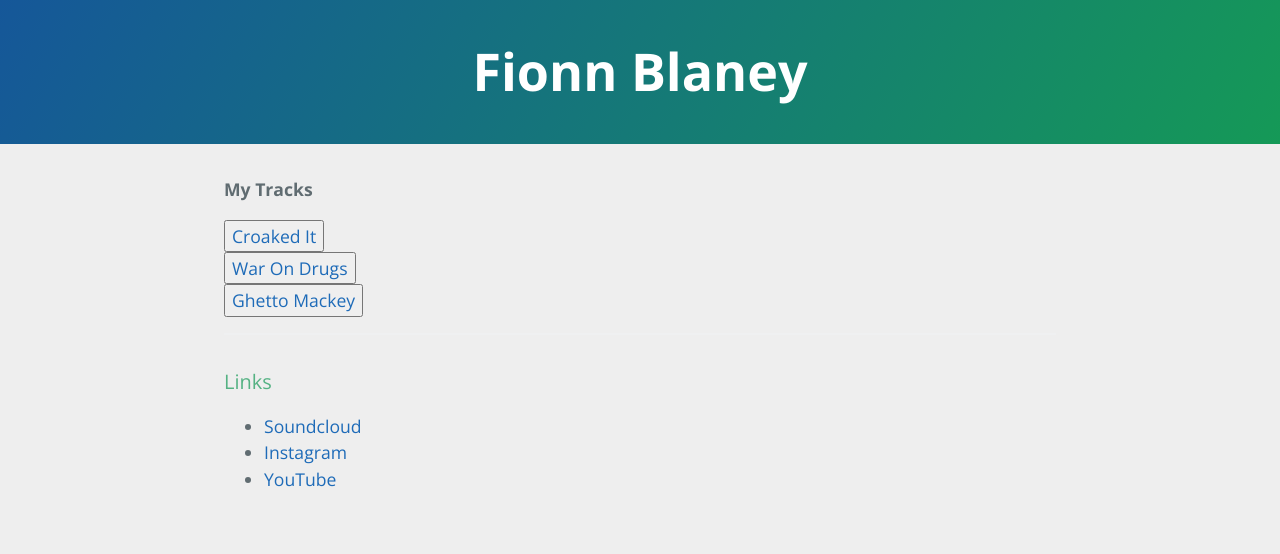
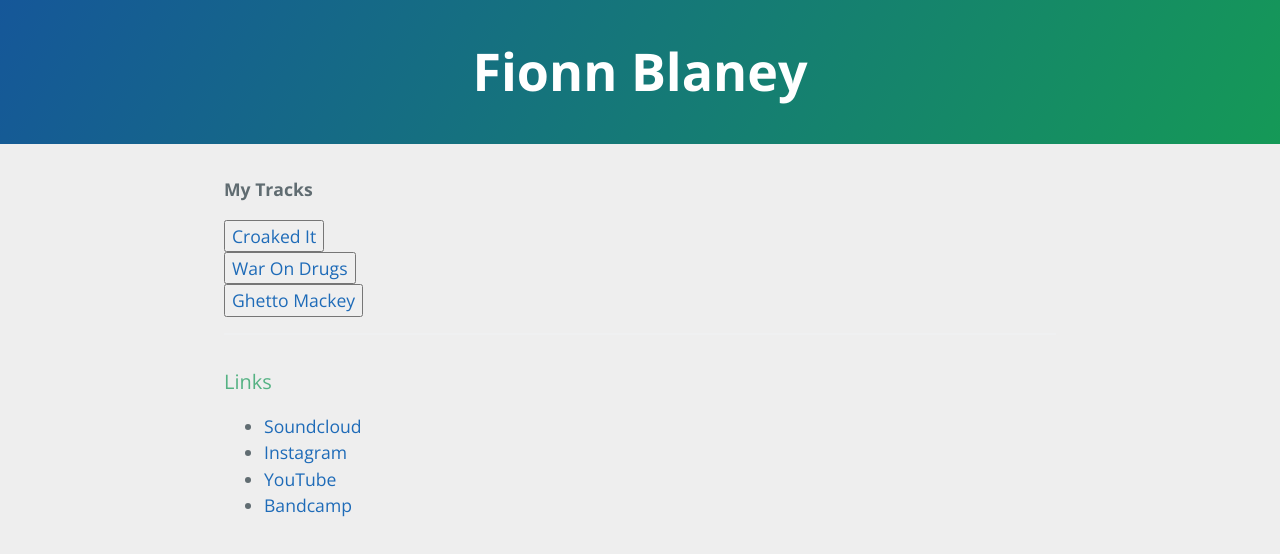
Before and after one commit to fionnblaney/fionnblaney.co.uk, a plain HTML site: page index.html in a window 1280 px wide. Drawn offline with nearby package versions, Linux system fonts and the light colour scheme.

Commit message:
Update index.html

```diff
--- a/index.html
+++ b/index.html
@@ -26,6 +26,7 @@
         <li><a href="https://soundcloud.com/bl33n">Soundcloud</a></li>
         <li><a href="https://www.instagram.com/bl.een/">Instagram</a></li>
         <li><a href="https://www.youtube.com/channels/UCkzLgMHfaSmFgzGjNHJQqow">YouTube</a></li>
+        <li><a href="https://b1een.bandcamp.com/">Bandcamp</a></li>
       </ul>
 
 
```
